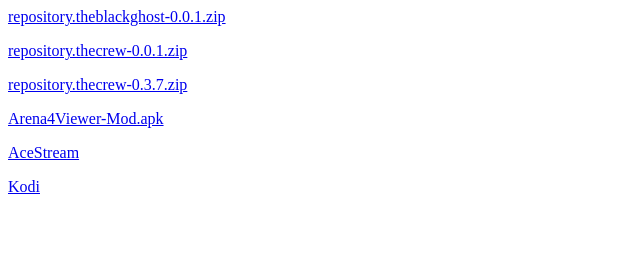
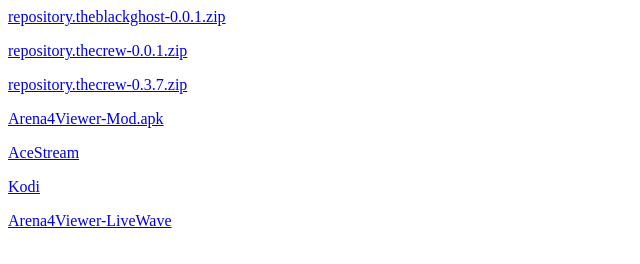
Before and after one commit to mzoyo/FireTv-Addons, a plain HTML site: page resources/index.html in a window 1280 px wide. Shown: the whole page, without its empty margins (0-640 px from the left). Drawn offline with Linux system fonts and the light colour scheme.

Commit message:
liveWave

```diff
--- a/resources/index.html
+++ b/resources/index.html
@@ -8,3 +8,4 @@
 <p><a href="Arena4Viewer-Mod.apk">Arena4Viewer-Mod.apk </a></p>
 <p><a href="AceStream.apk">AceStream </a></p>
 <p><a href="kodi.apk"> Kodi </a></p>
+<p><a href="Arena4Viewer-LiveWave.apk"> Arena4Viewer-LiveWave </a></p>
```
Also changed, not shown: 1 other file.
